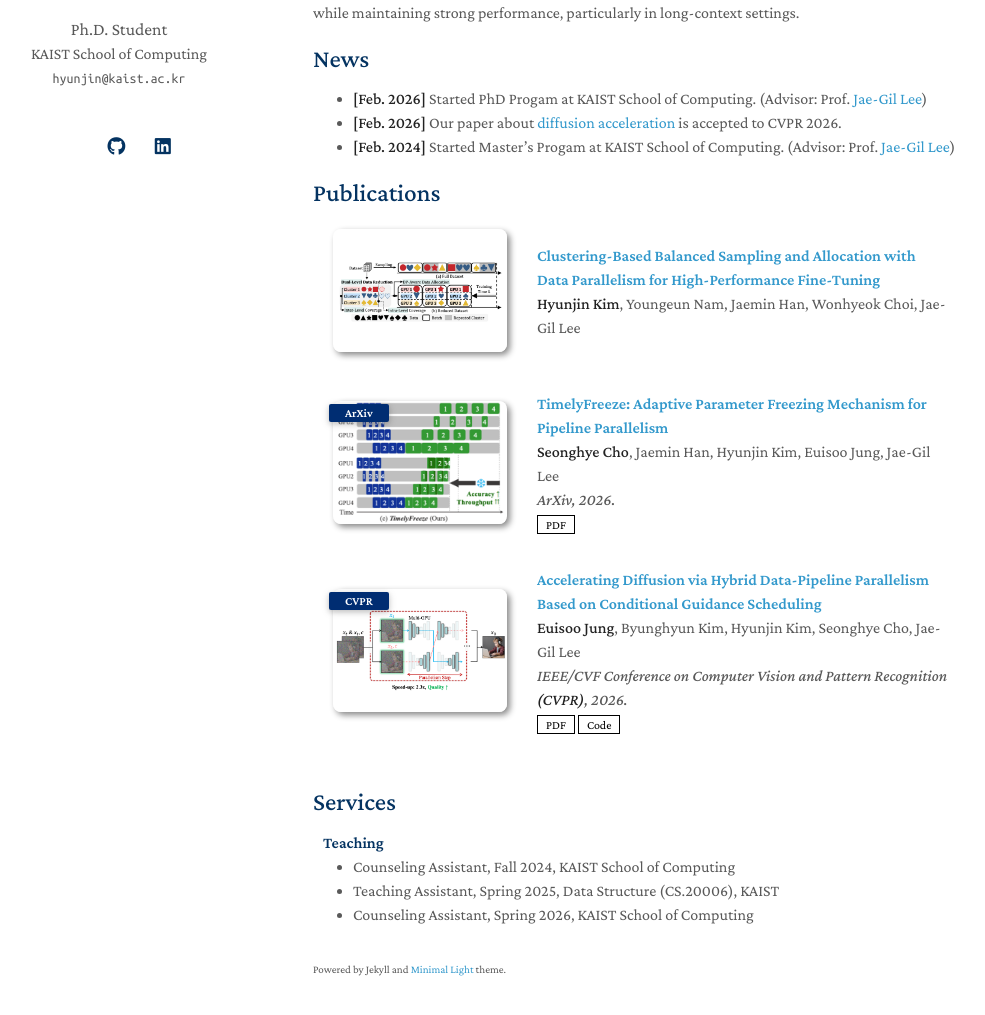
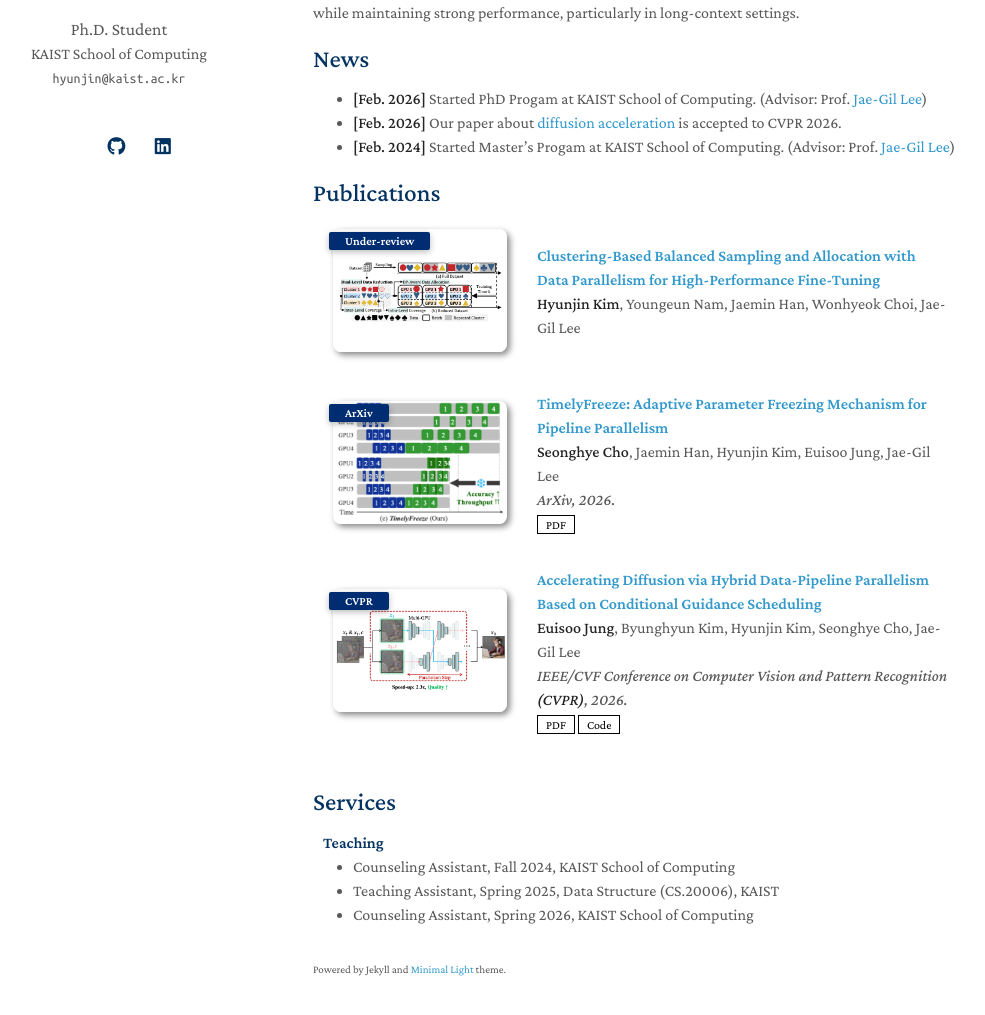
Before and after one commit to Hyunjin1228/Hyunjin1228.github.io, a Jekyll site: the page built from index.md, in a window 1280 px wide and 1274 px high. Shown: the part 224-1239 px from the top of the window, without its empty margins (157-1142 px from the left). Built offline with Jekyll 4.4.1, drawn with Linux system fonts in a browser that asks for light colours; a style sheet for code colours, icons or effects is not loaded.

Commit message:
Update publications.yml

```diff
--- a/_data/publications.yml
+++ b/_data/publications.yml
@@ -1,7 +1,7 @@
 main:
   - title: "Clustering-Based Balanced Sampling and Allocation with Data Parallelism for High-Performance Fine-Tuning"
     authors: <strong>Hyunjin Kim</strong>, Youngeun Nam, Jaemin Han, Wonhyeok Choi, Jae-Gil Lee
-    # conference_short: EMNLP
+    conference_short: Under-review
     # conference: Proceedings of the 2026 conference on empirical methods in natural language processing <strong>(EMNLP)</strong>, 2026.
     # pdf: https://arxiv.org/pdf/2602.21760
     # code: https://github.com/yaoyao-liu/class-incremental-learning/tree/main/mnemonics-training
```
